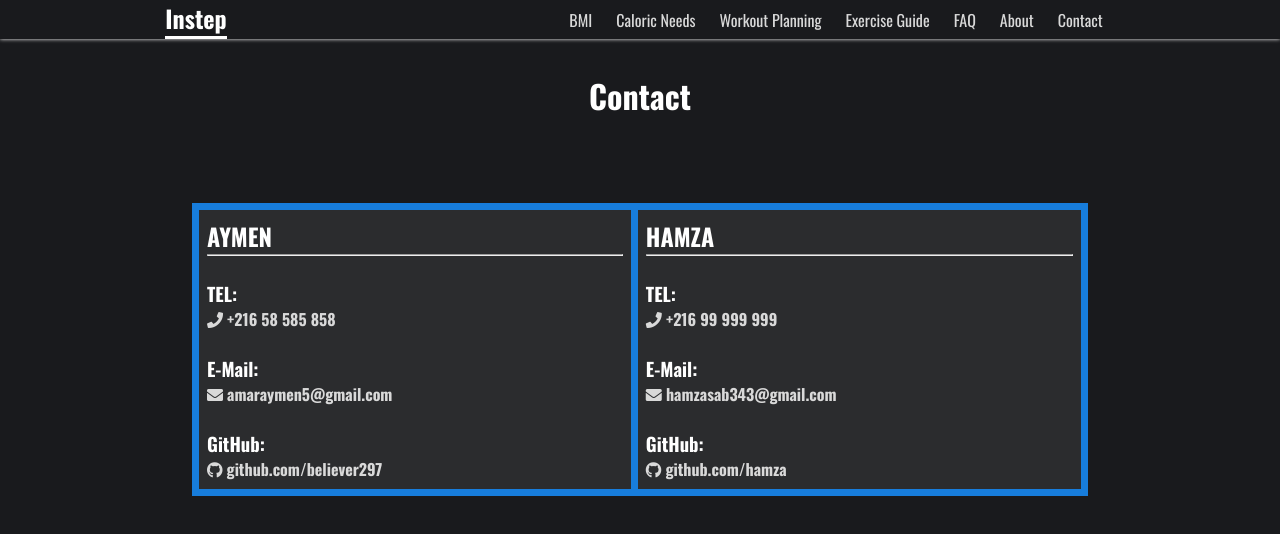
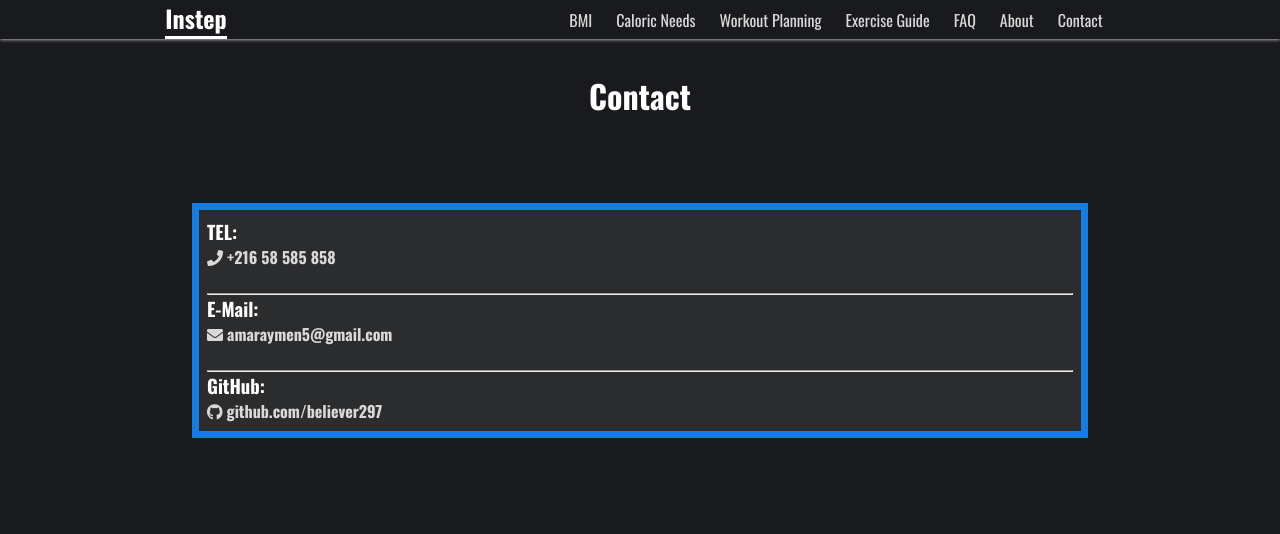
Before and after one commit to believer297/InStep, a plain HTML site: page contact.html in a window 1280 px wide. Drawn offline with nearby package versions, Linux system fonts and the light colour scheme.

Commit message:
modified:   contact.html

```diff
--- a/contact.html
+++ b/contact.html
@@ -45,39 +45,18 @@
       <table class="page-dark">
         <tr>
           <th>
-      <h2>AYMEN</h2>
-      <hr>
-      <br>
       <h3>TEL:</h3><a href="tel:+216 53863641"><i class="fa fa-phone" aria-hidden="true"></i> +216 58 585 858 </a>
       <br /><br />
+      <hr>
       <h3>E-Mail:</h3
       ><a href="mailto:amaraymen5@gmail.com"
         ><i class="fa fa-envelope" aria-hidden="true"></i> amaraymen5@gmail.com</a
       ><br /><br />
+      <hr>
       <h3>GitHub:</h3
       ><a href="https://github.com/believer297"
         ><i class="fab fa-github" aria-hidden="true"></i> github.com/believer297
       </a>
-
-
-
-    </th>
-    <th>
-      <h2>HAMZA</h2>
-      <hr>
-      <br>
-
-      <h3>TEL:</h3><a href="tel:+216 99 999 999"><i class="fa fa-phone" aria-hidden="true"></i> +216 99 999 999 </a>
-      <br /><br />
-      <h3>E-Mail:</h3
-      ><a href="mailto:hamzasab343@gmail.com"
-        ><i class="fa fa-envelope" aria-hidden="true"></i> hamzasab343@gmail.com</a
-      ><br /><br />
-      <h3>GitHub:</h3
-      ><a href="https://github.com/hamzaa"
-        ><i class="fab fa-github" aria-hidden="true"></i> github.com/hamza
-      </a>
-
     </th>
     </tr>
     </table>
```
